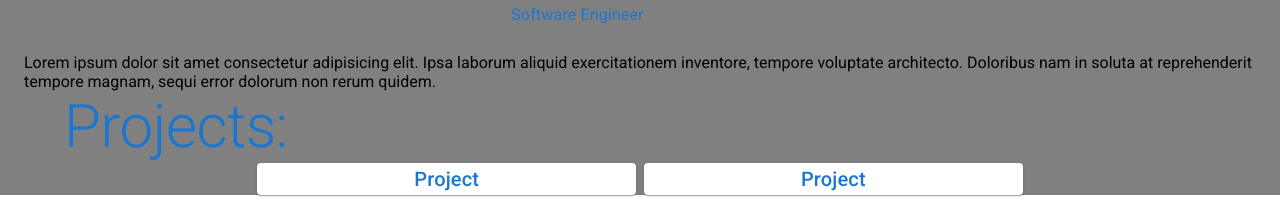
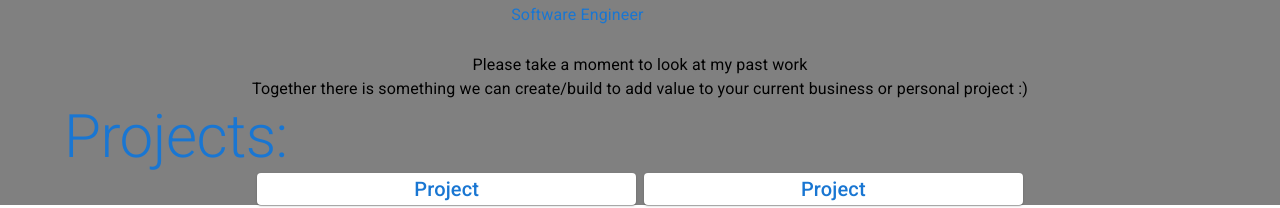
Before and after one commit to YugenFox/kaleb-day-portfolio-react, a React (Create React App) app: page / in a window 1280 px wide. Shown: the part 175-383 px from the top of the page. Built offline with nearby package versions, Linux system fonts and the light colour scheme.

Commit message:
Added reference ideas.txt and centered About txt

```diff
--- a/src/Components/About.js
+++ b/src/Components/About.js
@@ -1,12 +1,28 @@
+import Typography from "@mui/material/Typography";
+import Box from "@mui/material/Box";
 const About = () => {
   return (
-    <div>
+    <Box
+      sx={{
+        display: "flex",
+        flexDirection: "column",
+        alignItems: "center",
+        justifyContent: "center",
+      }}
+    >
+      <Typography textAlign="center" variant="body1" color="Textprimary">
+        Please take a moment to look at my past work
+        <br />
+        Together there is something we can create/build to add value to your
+        current business or personal project :)
+      </Typography>
+    </Box>
+  );
+};
+export default About;
+
+{
+  /* <div>
       <p>Lorem ipsum dolor sit amet consectetur adipisicing elit. Ipsa laborum aliquid exercitationem inventore, tempore voluptate architecto. Doloribus nam in soluta at reprehenderit tempore magnam, sequi error dolorum non rerum quidem.</p>
-    </div>
-  )
+    </div> */
 }
-export default About
-
-{/* <div>
-      <p>Lorem ipsum dolor sit amet consectetur adipisicing elit. Ipsa laborum aliquid exercitationem inventore, tempore voluptate architecto. Doloribus nam in soluta at reprehenderit tempore magnam, sequi error dolorum non rerum quidem.</p>
-    </div> */}
```
Also changed, not shown: ideas.txt (added).
